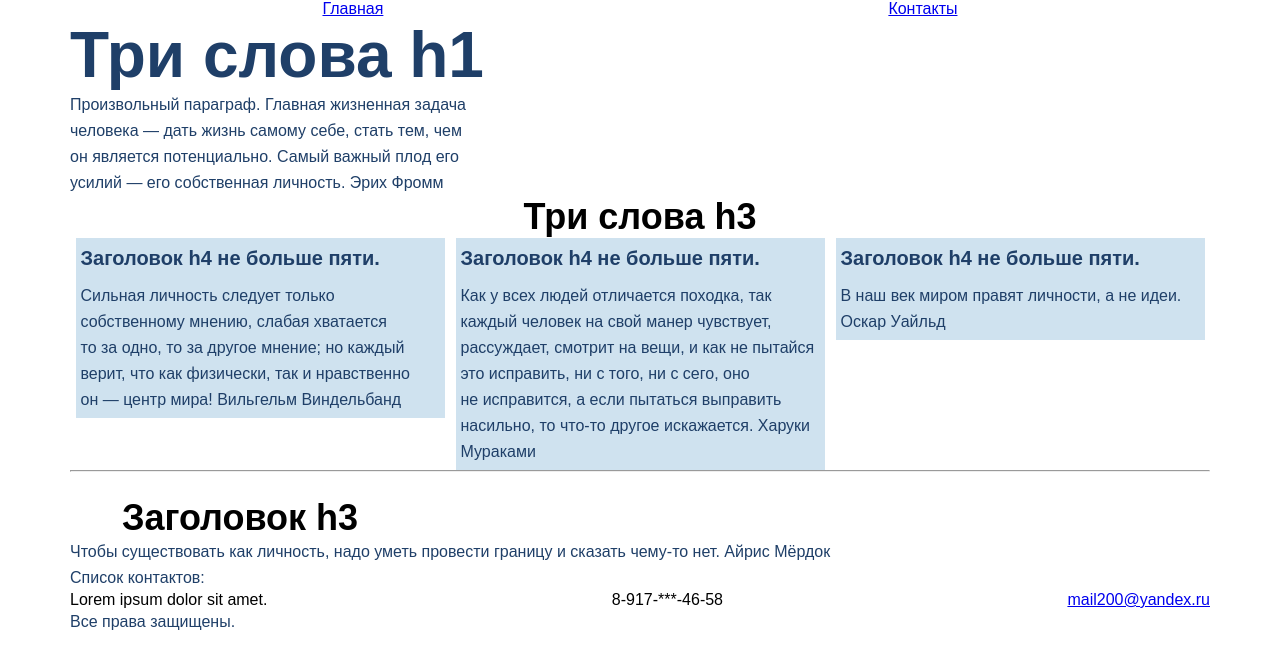
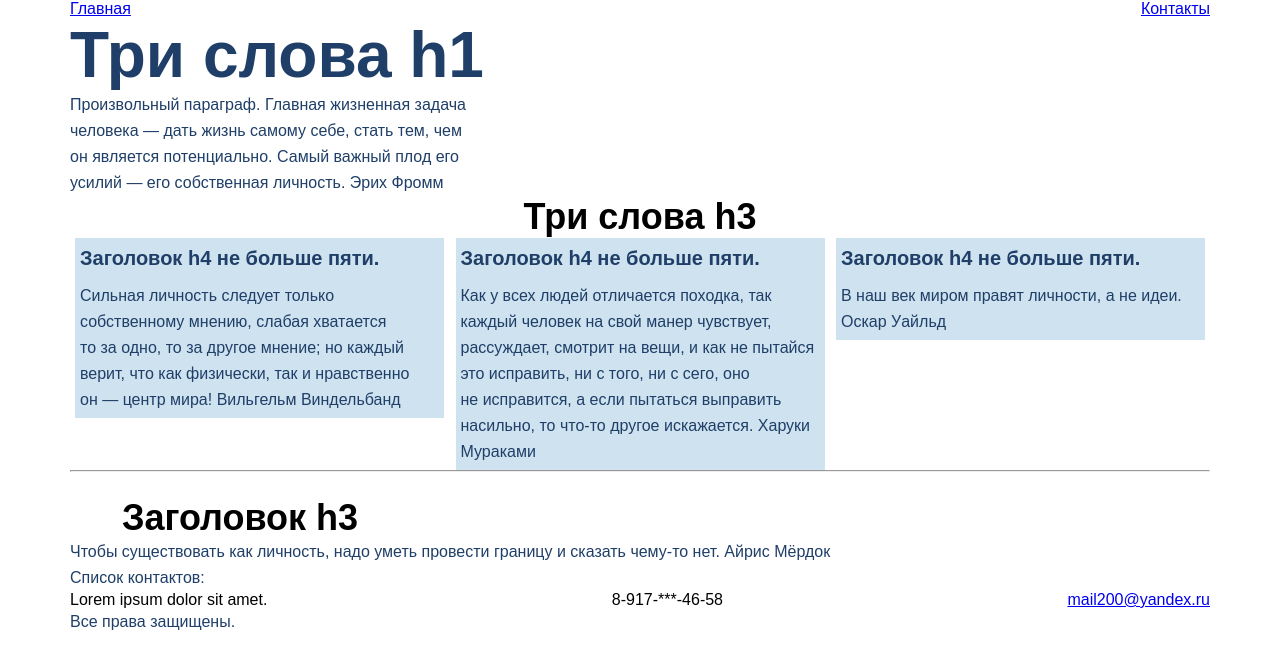
Before and after one commit to Jeff20201227/HTML-CSS, a PHP site: page / in a window 1280 px wide. Shown: the top 669 px of the page. Run offline with PHP 8.4, Linux system fonts and the light colour scheme.

Commit message:
Lesson_5.1
Исправление после проверки д/з

```diff
--- a/Lesson_5/style.css
+++ b/Lesson_5/style.css
@@ -15,7 +15,7 @@ margin: 0 auto;
 .menu_ul {
     display: flex;
     flex-wrap: wrap;
-    justify-content: space-around;
+    justify-content: space-between;
 }
 
 li {
@@ -87,7 +87,7 @@ text-transform: uppercase;
 .center_catalog {
     display: flex;
     flex-wrap: wrap;
-    justify-content: space-around;
+    justify-content: space-between;
 }
 
 .text_h4_product, .text_p_product {
```
